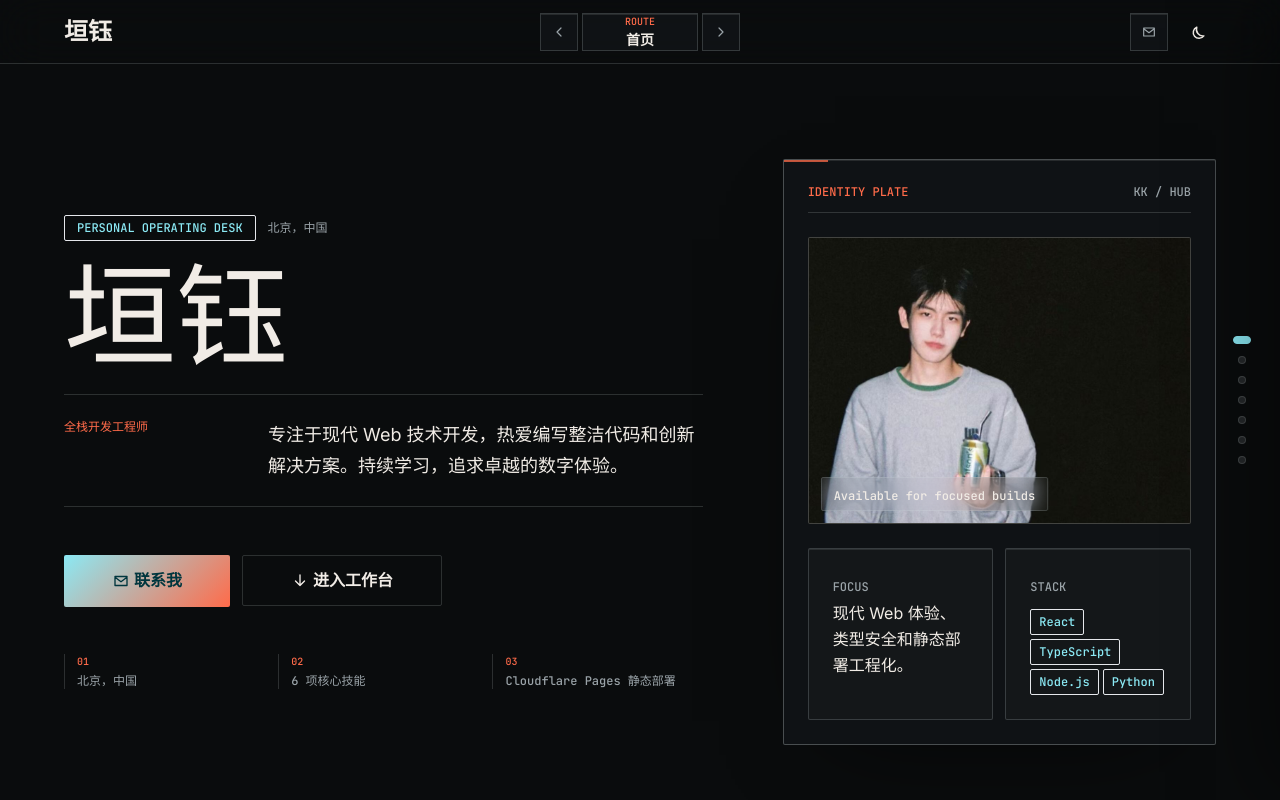
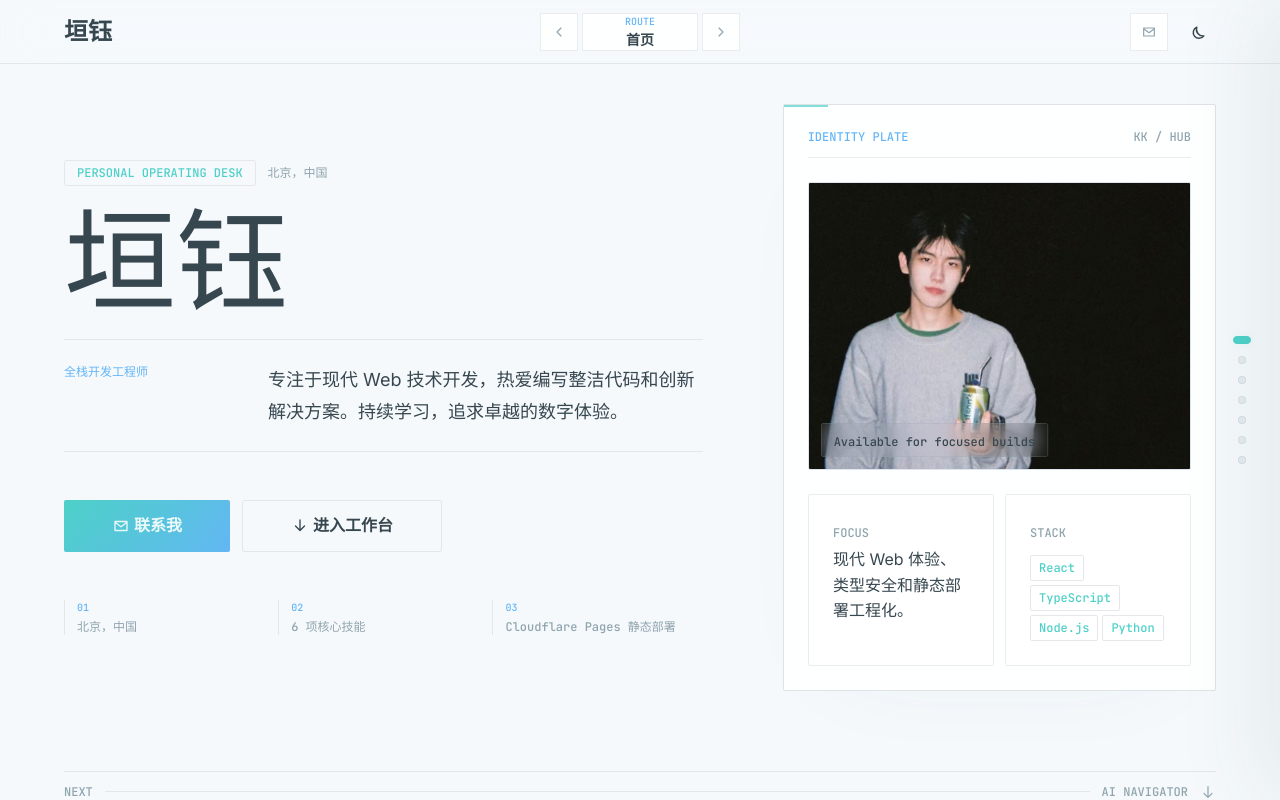
Before and after one commit to NicoAndSteven/kkhome, a React (Vite) app: page / in a window 1280 px wide. Built offline with nearby package versions, Linux system fonts and the light colour scheme; the HTML template or start-up script is replaced by a standard one.

Commit message:
style: replace color system with 海盐苏打 palette

```diff
--- a/src/components/Layout.tsx
+++ b/src/components/Layout.tsx
@@ -16,6 +16,18 @@ const Layout = ({ children, routeMode = false }: Props) => {
       const y = (e.clientY / window.innerHeight) * 100
       document.documentElement.style.setProperty('--mouse-x', `${x}%`)
       document.documentElement.style.setProperty('--mouse-y', `${y}%`)
+
+      // Subtle orb parallax based on mouse position
+      const orbs = document.querySelectorAll('.orb-glow')
+      orbs.forEach((orb) => {
+        const el = orb as HTMLElement
+        const speed = el.dataset.speed ? parseFloat(el.dataset.speed) : 0.02
+        const dx = (x - 50) * speed
+        const dy = (y - 50) * speed
+        el.style.setProperty('--orb-x', `${dx}px`)
+        el.style.setProperty('--orb-y', `${dy}px`)
+        el.style.transform = `translate(calc(var(--orb-x, 0px) + 0px), calc(var(--orb-y, 0px) + 0px))`
+      })
     }
 
     document.addEventListener('mousemove', handleMouseMove)
@@ -25,6 +37,9 @@ const Layout = ({ children, routeMode = false }: Props) => {
   return (
     <div className={`min-h-screen bg-background text-on-background selection:bg-primary selection:text-on-primary ${routeMode ? 'route-mode' : ''}`}>
       <div className="interactive-bg fixed top-0 left-0 w-screen h-screen -z-10" />
+      <div className="orb-glow orb-primary" data-speed="0.025" aria-hidden="true" />
+      <div className="orb-glow orb-secondary" data-speed="0.018" aria-hidden="true" />
+      <div className="orb-glow orb-ambient" data-speed="0.015" aria-hidden="true" />
 
       <div className="w-full">
         {children}
--- a/src/index.css
+++ b/src/index.css
@@ -4,173 +4,91 @@
 
 /* Editorial Engineering design system */
 
-/* CSS 变量 - 日间模式 (默认) */
+/* CSS 变量 - 海盐苏打配色 (日间模式) */
 :root {
     --mouse-x: 50%;
     --mouse-y: 50%;
 
     /* 核心颜色 */
-    --color-background: #f4f5f2;
-    --color-surface: #fcfcf8;
-    --color-surface-card: #ffffff;
-    --color-primary: #006c7a;
-    --color-secondary: #c2410c;
-    --color-text-muted: #687076;
-    --color-border-subtle: rgba(19, 24, 28, 0.18);
-    --color-glow-cyan: rgba(0, 108, 122, 0.16);
-    --color-glow-indigo: rgba(194, 65, 12, 0.08);
+    --color-background: #F5F9FC;
+    --color-surface: #FFFFFF;
+    --color-surface-card: #FFFFFF;
+    --color-primary: #4DD0C8;
+    --color-secondary: #64B5F6;
+    --color-text-muted: #90A4AE;
+    --color-border-subtle: rgba(144, 164, 174, 0.2);
+    --color-glow-primary: rgba(77, 208, 200, 0.10);
+    --color-glow-secondary: rgba(100, 181, 246, 0.08);
 
     /* Material Design 扩展颜色 */
-    --color-tertiary-fixed-dim: #d97706;
-    --color-on-primary-container: #0891b2;
-    --color-inverse-on-surface: #f5f5f0;
-    --color-surface-container: #f0f0f0;
-    --color-outline: #6b7280;
-    --color-on-primary: #ffffff;
-    --color-surface-container-lowest: #ebebeb;
-    --color-outline-variant: #d1d5db;
-    --color-error: #dc2626;
-    --color-secondary-fixed: #e0e7ff;
-    --color-on-secondary: #1e1b4b;
-    --color-surface-variant: #e5e5e5;
-    --color-surface-bright: #ffffff;
-    --color-on-secondary-fixed-variant: #4338ca;
-    --color-secondary-container: #c7d2fe;
-    --color-on-secondary-container: #312e81;
-    --color-primary-container: #cffafe;
-    --color-error-container: #fef2f2;
-    --color-on-secondary-fixed: #1e1b4b;
-    --color-on-error: #ffffff;
-    --color-primary-fixed-dim: #0891b2;
-    --color-on-primary-fixed: #083344;
-    --color-on-surface: #1a1a1a;
-    --color-primary-fixed: #a5f3fc;
-    --color-on-background: #1a1a1a;
-    --color-surface-tint: #0891b2;
-    --color-on-tertiary-container: #92400e;
-    --color-tertiary-fixed: #fef3c7;
-    --color-inverse-surface: #1a1a1a;
-    --color-surface-container-high: #e5e5e5;
-    --color-on-tertiary-fixed: #78350f;
-    --color-on-tertiary: #ffffff;
-    --color-on-error-container: #991b1b;
-    --color-inverse-primary: #22d3ee;
-    --color-surface-container-highest: #d4d4d4;
-    --color-on-surface-variant: #4b5563;
-    --color-surface-dim: #e5e5e5;
-    --color-tertiary-container: #fbbf24;
-    --color-on-tertiary-fixed-variant: #92400e;
-    --color-surface-container-low: #f0f0f0;
-    --color-secondary-fixed-dim: #a5b4fc;
-    --color-tertiary: #f59e0b;
-    --color-on-primary-fixed-variant: #0e7490;
+    --color-tertiary: #F06292;
+    --color-on-primary: #FFFFFF;
+    --color-on-surface: #37474F;
+    --color-on-background: #37474F;
+    --color-on-surface-variant: #607D8B;
+    --color-surface-container: #F0F6FE;
+    --color-error: #E57373;
+    --color-tertiary-fixed-dim: #F06292;
+    --color-on-primary-container: #4DD0C8;
+    --color-inverse-on-surface: #FFFFFF;
+    --color-surface-container-lowest: #F5F9FC;
+    --color-outline: #90A4AE;
+    --color-surface-container-low: #F0F6FE;
+    --color-outline-variant: #B0BEC5;
+    --color-secondary-fixed: #E3F2FD;
+    --color-on-secondary: #FFFFFF;
+    --color-surface-variant: #ECEFF1;
+    --color-surface-bright: #FFFFFF;
+    --color-on-secondary-fixed-variant: #64B5F6;
+    --color-secondary-container: #BBDEFB;
+    --color-on-secondary-container: #37474F;
+    --color-primary-container: #B2DFDB;
+    --color-error-container: #FFEBEE;
+    --color-on-secondary-fixed: #37474F;
+    --color-on-error: #FFFFFF;
+    --color-primary-fixed-dim: #4DD0C8;
+    --color-on-primary-fixed: #37474F;
+    --color-primary-fixed: #B2DFDB;
+    --color-surface-tint: #4DD0C8;
+    --color-on-tertiary-container: #F06292;
+    --color-tertiary-fixed: #FCE4EC;
+    --color-inverse-surface: #37474F;
+    --color-surface-container-high: #E3F2FD;
+    --color-on-tertiary-fixed: #F06292;
+    --color-on-tertiary: #FFFFFF;
+    --color-on-error-container: #E57373;
+    --color-inverse-primary: #4DD0C8;
+    --color-surface-container-highest: #B0BEC5;
+    --color-surface-dim: #E3F2FD;
+    --color-tertiary-container: #FCE4EC;
+    --color-on-tertiary-fixed-variant: #F06292;
+    --color-secondary-fixed-dim: #BBDEFB;
+    --color-on-primary-fixed-variant: #37474F;
+    --color-surface-variant: #ECEFF1;
 
     /* 组件级变量 */
-    --color-body-bg: #f4f5f2;
-    --color-body-text: #1a1a1a;
-    --color-interactive-bg-base: #f5f5f0;
-    --color-glass-bg: rgba(255, 255, 255, 0.86);
-    --color-glass-border: rgba(0, 0, 0, 0.1);
-    --color-glass-hover-border: rgba(8, 145, 178, 0.28);
-    --color-glass-shadow: rgba(0, 0, 0, 0.1);
-    --color-intro-bg: #f5f5f0;
-    --color-drawer-bg: rgba(255, 255, 255, 0.92);
-    --color-drawer-border: rgba(0, 0, 0, 0.1);
-    --color-drawer-shadow: rgba(0, 0, 0, 0.1);
-    --color-panel-bg: rgba(255, 255, 251, 0.94);
-    --color-panel-item-bg: rgba(252, 252, 248, 0.88);
-    --color-panel-border: rgba(19, 24, 28, 0.22);
-    --color-panel-border-strong: rgba(19, 24, 28, 0.34);
-    --color-panel-highlight: rgba(255, 255, 255, 0.88);
-    --color-panel-shadow: rgba(15, 23, 42, 0.18);
-    --color-panel-accent: rgba(194, 65, 12, 0.72);
-    --color-field-bg: rgba(244, 245, 242, 0.78);
-    --color-grid-line: rgba(19, 24, 28, 0.055);
+    --color-body-bg: #F5F9FC;
+    --color-body-text: #37474F;
+    --color-interactive-bg-base: #F5F9FC;
+    --color-glass-bg: rgba(255, 255, 255, 0.85);
+    --color-glass-border: rgba(144, 164, 174, 0.15);
+    --color-glass-hover-border: rgba(77, 208, 200, 0.3);
+    --color-glass-shadow: rgba(55, 71, 79, 0.06);
+    --color-intro-bg: #F0F6FE;
+    --color-drawer-bg: rgba(255, 255, 255, 0.95);
+    --color-drawer-border: rgba(144, 164, 174, 0.15);
+    --color-drawer-shadow: rgba(55, 71, 79, 0.08);
+    --color-panel-bg: rgba(255, 255, 255, 0.9);
+    --color-panel-item-bg: rgba(255, 255, 255, 0.85);
+    --color-panel-border: rgba(144, 164, 174, 0.2);
+    --color-panel-border-strong: rgba(144, 164, 174, 0.3);
+    --color-panel-highlight: rgba(255, 255, 255, 0.9);
+    --color-panel-shadow: rgba(55, 71, 79, 0.06);
+    --color-panel-accent: rgba(77, 208, 200, 0.7);
+    --color-field-bg: #F0F6FE;
+    --color-grid-line: rgba(144, 164, 174, 0.06);
 }
 
-/* CSS 变量 - 夜间模式 */
-:root.dark {
-    --mouse-x: 50%;
-    --mouse-y: 50%;
-
-    /* 核心颜色 */
-    --color-background: #0a0c0d;
-    --color-surface: #111416;
-    --color-surface-card: #15191b;
-    --color-primary: #8be9f4;
-    --color-secondary: #ff6b4a;
-    --color-text-muted: #9aa3a8;
-    --color-border-subtle: rgba(223, 232, 236, 0.16);
-    --color-glow-cyan: rgba(139, 233, 244, 0.12);
-    --color-glow-indigo: rgba(255, 107, 74, 0.08);
-
-    /* Material Design 扩展颜色 */
-    --color-tertiary-fixed-dim: #ffb957;
-    --color-on-primary-container: #005763;
-    --color-inverse-on-surface: #313030;
-    --color-surface-container: #24221f;
-    --color-outline: #859397;
-    --color-on-primary: #00363e;
-    --color-surface-container-lowest: #0e0e0e;
-    --color-outline-variant: #3c494c;
-    --color-error: #ffb4ab;
-    --color-secondary-fixed: #e1e0ff;
-    --color-on-secondary: #1000a9;
-    --color-surface-variant: #34312d;
-    --color-surface-bright: #3b3833;
-    --color-on-secondary-fixed-variant: #2f2ebe;
-    --color-secondary-container: #3131c0;
-    --color-on-secondary-container: #b0b2ff;
-    --color-primary-container: #22d3ee;
-    --color-error-container: #93000a;
-    --color-on-secondary-fixed: #07006c;
-    --color-on-error: #690005;
-    --color-primary-fixed-dim: #2fd9f4;
-    --color-on-primary-fixed: #001f25;
-    --color-on-surface: #f1ece6;
-    --color-primary-fixed: #a2eeff;
-    --color-on-background: #f1ece6;
-    --color-surface-tint: #2fd9f4;
-    --color-on-tertiary-container: #6e4600;
-    --color-tertiary-fixed: #ffddb5;
-    --color-inverse-surface: #e5e2e1;
-    --color-surface-container-high: #2a2a2a;
-    --color-on-tertiary-fixed: #2a1800;
-    --color-on-tertiary: #462b00;
-    --color-on-error-container: #ffdad6;
-    --color-inverse-primary: #006877;
-    --color-surface-container-highest: #353534;
-    --color-on-surface-variant: #c9c1b8;
-    --color-surface-dim: #131313;
-    --color-tertiary-container: #ffb13b;
-    --color-on-tertiary-fixed-variant: #643f00;
-    --color-surface-container-low: #1c1b1b;
-    --color-secondary-fixed-dim: #c0c1ff;
-    --color-tertiary: #ffd6a3;
-    --color-on-primary-fixed-variant: #004e5a;
-
-    /* 组件级变量 */
-    --color-body-bg: #0a0c0d;
-    --color-body-text: #f1ece6;
-    --color-interactive-bg-base: #0a0c0d;
-    --color-glass-bg: rgba(17, 20, 22, 0.9);
-    --color-glass-border: rgba(223, 232, 236, 0.13);
-    --color-glass-hover-border: rgba(138, 221, 236, 0.28);
-    --color-glass-shadow: rgba(0, 0, 0, 0.72);
-    --color-intro-bg: #080807;
-    --color-drawer-bg: rgba(19, 19, 19, 0.92);
-    --color-drawer-border: rgba(255, 255, 255, 0.1);
-    --color-drawer-shadow: rgba(0, 0, 0, 0.38);
-    --color-panel-bg: rgba(17, 20, 22, 0.92);
-    --color-panel-item-bg: rgba(21, 25, 27, 0.86);
-    --color-panel-border: rgba(223, 232, 236, 0.18);
-    --color-panel-border-strong: rgba(223, 232, 236, 0.28);
-    --color-panel-highlight: rgba(255, 255, 255, 0.1);
-    --color-panel-shadow: rgba(0, 0, 0, 0.86);
-    --color-panel-accent: rgba(255, 107, 74, 0.74);
-    --color-field-bg: rgba(10, 12, 13, 0.72);
-    --color-grid-line: rgba(223, 232, 236, 0.045);
-}
 
 /* Body 样式 */
 body {
@@ -195,23 +113,160 @@ html.intro-scroll-lock #root {
     width: 100vw;
     height: 100vh;
     z-index: -1;
+    overflow: hidden;
     background:
         linear-gradient(90deg, var(--color-grid-line) 1px, transparent 1px),
         linear-gradient(0deg, var(--color-grid-line) 1px, transparent 1px),
-        linear-gradient(115deg, var(--color-glow-indigo), transparent 34%),
-        linear-gradient(180deg, var(--color-glow-cyan), transparent 18%),
         var(--color-interactive-bg-base);
     background-size:
         88px 88px,
         88px 88px,
-        auto,
-        auto,
         auto;
     transition: background 0.3s ease;
 }
 
+/* Floating gradient orbs */
+.orb-glow {
+    position: fixed;
+    border-radius: 50%;
+    filter: blur(80px);
+    pointer-events: none;
+    z-index: -1;
+    will-change: transform;
+    transition: transform 0.5s ease;
+}
+
+.orb-primary {
+    width: min(520px, 60vw);
+    height: min(520px, 60vw);
+    background: var(--color-glow-primary);
+    top: -6%;
+    right: -8%;
+    animation: orb-float-primary 24s ease-in-out infinite;
+}
+
+.orb-secondary {
+    width: min(440px, 50vw);
+    height: min(440px, 50vw);
+    background: var(--color-glow-secondary);
+    bottom: -8%;
+    left: -6%;
+    animation: orb-float-secondary 28s ease-in-out infinite;
+}
+
+.orb-ambient {
+    width: min(360px, 40vw);
+    height: min(360px, 40vw);
+    background: radial-gradient(circle, var(--color-glow-primary) 0%, transparent 70%);
+    opacity: 0.5;
+    top: 40%;
+    left: 50%;
+    animation: orb-float-ambient 32s ease-in-out infinite;
+}
+
+@keyframes orb-float-primary {
+    0%, 100% { transform: translate(0, 0) scale(1); }
+    25% { transform: translate(40px, 30px) scale(1.08); }
+    50% { transform: translate(-20px, 60px) scale(0.92); }
+    75% { transform: translate(30px, -20px) scale(1.04); }
+}
+
+@keyframes orb-float-secondary {
+    0%, 100% { transform: translate(0, 0) scale(1); }
+    25% { transform: translate(-30px, -40px) scale(1.06); }
+    50% { transform: translate(20px, -60px) scale(0.94); }
+    75% { transform: translate(-40px, 10px) scale(1.02); }
+}
+
+@keyframes orb-float-ambient {
+    0%, 100% { transform: translate(-50%, -50%) scale(1); opacity: 0.4; }
+    50% { transform: translate(-40%, -40%) scale(1.15); opacity: 0.6; }
+}
+
 .transition-premium {
     transition: all 280ms cubic-bezier(0.16, 1, 0.3, 1);
+}
+
+/* Pulse ring - for live/active indicators */
+.pulse-dot {
+    width: 8px;
+    height: 8px;
+    border-radius: 50%;
+    background: var(--color-primary);
+    position: relative;
+}
+
+.pulse-dot::after {
+    content: '';
+    position: absolute;
+    inset: -3px;
+    border-radius: 50%;
+    border: 1.5px solid var(--color-primary);
+    opacity: 0.6;
+    animation: pulse-ring 2.4s cubic-bezier(0.16, 1, 0.3, 1) infinite;
+}
+
+@keyframes pulse-ring {
+    0% { transform: scale(1); opacity: 0.6; }
+    50% { transform: scale(1.6); opacity: 0.15; }
+    100% { transform: scale(2); opacity: 0; }
+}
+
+/* Gentle float */
+.float-gentle {
+    animation: float-gentle 4.8s ease-in-out infinite;
+}
+
+@keyframes float-gentle {
+    0%, 100% { transform: translateY(0); }
+    50% { transform: translateY(-6px); }
+}
+
+/* Skeleton shimmer for loading states */
+.skeleton-shimmer {
+    background: linear-gradient(
+        90deg,
+        var(--color-surface) 25%,
+        var(--color-surface-container) 50%,
+        var(--color-surface) 75%
+    );
+    background-size: 200% 100%;
+    animation: skeleton-shimmer 1.8s ease-in-out infinite;
+    border-radius: 4px;
+}
+
+@keyframes skeleton-shimmer {
+    0% { background-position: 200% 0; }
+    100% { background-position: -200% 0; }
+}
+
+/* Shimmer sweep for CTA buttons */
+.shimmer-btn {
+    position: relative;
+    contain: paint;
+    overflow: hidden;
+}
+
+.shimmer-btn::after {
+    content: '';
+    position: absolute;
+    inset: 0;
+    background: linear-gradient(
+        90deg,
+        transparent 0%,
+        rgba(77, 208, 200, 0.10) 30%,
+        rgba(77, 208, 200, 0.15) 50%,
+        rgba(77, 208, 200, 0.10) 70%,
+        transparent 100%
+    );
+    background-size: 200% 100%;
+    animation: shimmer-sweep 3.2s ease-in-out infinite;
+    pointer-events: none;
+}
+
+@keyframes shimmer-sweep {
+    0% { background-position: 200% 0; }
+    100% { background-position: -200% 0; }
 }
 
 .route-mode {
@@ -270,9 +325,10 @@ html.intro-scroll-lock #root {
 }
 
 .glass:hover {
-    transform: translateY(-2px);
+    transform: translateY(-3px);
     border-color: var(--color-glass-hover-border);
-    box-shadow: 0 18px 48px -32px var(--color-glass-shadow);
+    box-shadow: 0 24px 64px -40px var(--color-glass-shadow),
+                0 0 0 1px var(--color-glass-hover-border);
 }
 
 .surface-panel,
@@ -319,6 +375,17 @@ html.intro-scroll-lock #root {
 .surface-item {
     background: var(--color-panel-item-bg);
     box-shadow: inset 0 1px 0 var(--color-panel-highlight);
+    transition: transform 320ms cubic-bezier(0.16, 1, 0.3, 1),
+                border-color 320ms cubic-bezier(0.16, 1, 0.3, 1),
+                box-shadow 320ms cubic-bezier(0.16, 1, 0.3, 1);
+    will-change: transform;
+}
+
+.surface-item:hover {
+    transform: translateY(-3px);
+    border-color: var(--color-primary);
+    box-shadow: 0 12px 40px -20px var(--color-panel-shadow),
+                0 0 0 1px var(--color-glow-primary);
 }
 
 .surface-action {
@@ -366,7 +433,7 @@ html.intro-scroll-lock #root {
     place-items: center;
     overflow: hidden;
     background:
-        linear-gradient(90deg, transparent 0%, var(--color-glow-indigo) 50%, transparent 100%),
+        linear-gradient(90deg, transparent 0%, var(--color-glow-secondary) 50%, transparent 100%),
         var(--color-intro-bg);
     animation: intro-stage-exit var(--intro-duration) cubic-bezier(0.16, 1, 0.3, 1) forwards;
 }
@@ -376,8 +443,8 @@ html.intro-scroll-lock #root {
     inset: -1px;
     opacity: 0;
     background-image:
-        linear-gradient(var(--color-glow-cyan) 1px, transparent 1px),
-        linear-gradient(90deg, var(--color-glow-cyan) 1px, transparent 1px);
+        linear-gradient(var(--color-glow-primary) 1px, transparent 1px),
+        linear-gradient(90deg, var(--color-glow-primary) 1px, transparent 1px);
     background-size: 64px 64px;
     mask-image: radial-gradient(circle at center, black 0%, black 36%, transparent 72%);
     animation: intro-grid-rise 1100ms cubic-bezier(0.16, 1, 0.3, 1) forwards;
@@ -391,7 +458,7 @@ html.intro-scroll-lock #root {
     height: 1px;
     opacity: 0;
     background: linear-gradient(90deg, transparent, var(--color-primary), transparent);
-    box-shadow: 0 0 24px var(--color-glow-cyan);
+    box-shadow: 0 0 24px var(--color-glow-primary);
     transform: translate(-50%, -50%) scaleX(0);
     transform-origin: center;
     animation: intro-scan 960ms cubic-bezier(0.16, 1, 0.3, 1) 280ms forwards;
@@ -417,7 +484,7 @@ html.intro-scroll-lock #root {
 .intro-ring-outer {
     inset: 0;
     border: 1px solid var(--color-glass-hover-border);
-    box-shadow: 0 0 42px var(--color-glow-cyan);
+    box-shadow: 0 0 42px var(--color-glow-primary);
     animation: intro-ring-pulse 1500ms cubic-bezier(0.16, 1, 0.3, 1) 900ms forwards;
 }
 
@@ -550,7 +617,7 @@ html.intro-scroll-lock #root {
         linear-gradient(90deg, transparent, var(--color-panel-border), transparent),
         linear-gradient(180deg, rgba(255, 255, 255, 0.04), transparent 22%, transparent 78%, rgba(255, 255, 255, 0.03));
     opacity: 0.72;
-    box-shadow: 0 0 42px -24px var(--color-glow-cyan);
+    box-shadow: 0 0 42px -24px var(--color-glow-primary);
     transform: translateX(-50%) translateZ(-620px) rotateX(70deg) translateY(18%) scale(1.22);
     transform-origin: center;
 }
@@ -562,7 +629,7 @@ html.intro-scroll-lock #root {
     z-index: -1;
     border: 1px solid var(--color-panel-border-strong);
     background:
-        linear-gradient(90deg, transparent, var(--color-glow-cyan), transparent),
+        linear-gradient(90deg, transparent, var(--color-glow-primary), transparent),
         rgba(0, 0, 0, 0.05);
     opacity: 0.64;
     transform: translateZ(-420px) scale(0.68);
@@ -574,7 +641,7 @@ html.intro-scroll-lock #root {
     pointer-events: none;
     border: 1px solid var(--color-panel-border-strong);
     background:
-        linear-gradient(90deg, transparent, var(--color-glow-cyan), transparent),
+        linear-gradient(90deg, transparent, var(--color-glow-primary), transparent),
         linear-gradient(180deg, rgba(255, 255, 255, 0.035), transparent);
     transform-origin: center;
 }
@@ -584,7 +651,7 @@ html.intro-scroll-lock #root {
     opacity: 0.58;
     filter: blur(2px);
     transform: translateZ(-680px) scale(0.56);
-    box-shadow: 0 0 56px -30px var(--color-glow-cyan);
+    box-shadow: 0 0 56px -30px var(--color-glow-primary);
     animation: route-depth-far-in 760ms cubic-bezier(0.16, 1, 0.3, 1) both;
 }
 
@@ -612,7 +679,7 @@ html.intro-scroll-lock #root {
     opacity: 0.82;
     box-shadow:
         inset 0 0 0 1px var(--color-border-subtle),
-        0 0 54px -36px var(--color-glow-cyan);
+        0 0 54px -36px var(--color-glow-primary);
     transform: translateZ(-300px) scale(0.82);
 }
 
@@ -621,7 +688,7 @@ html.intro-scroll-lock #root {
     pointer-events: none;
     border: 1px solid var(--color-panel-border-strong);
     background:
-        linear-gradient(90deg, transparent, var(--color-glow-cyan), transparent),
+        linear-gradient(90deg, transparent, var(--color-glow-primary), transparent),
         linear-gradient(180deg, rgba(255, 255, 255, 0.05), transparent 42%);
     transform-origin: 50% 54%;
 }
@@ -632,7 +699,7 @@ html.intro-scroll-lock #root {
     filter: blur(2px);
     box-shadow:
         0 0 0 24px rgba(139, 233, 244, 0.018),
-        0 0 80px -46px var(--color-glow-cyan);
+        0 0 80px -46px var(--color-glow-primary);
     transform: translateZ(-760px) scale(0.58);
     animation: route-depth-far-in 820ms cubic-bezier(0.16, 1, 0.3, 1) both;
 }
@@ -643,7 +710,7 @@ html.intro-scroll-lock #root {
     filter: blur(0.5px);
     box-shadow:
         0 0 0 14px rgba(139, 233, 244, 0.022),
-        0 0 72px -42px var(--color-glow-cyan);
+        0 0 72px -42px var(--color-glow-primary);
     transform: translateZ(-420px) scale(0.74);
     animation: route-depth-mid-in 780ms cubic-bezier(0.16, 1, 0.3, 1) both;
 }
@@ -662,7 +729,7 @@ html.intro-scroll-lock #root {
     box-shadow:
         inset 0 1px 0 var(--color-panel-highlight),
         0 56px 150px -72px var(--color-panel-shadow),
-        0 22px 96px -48px var(--color-glow-cyan),
+        0 22px 96px -48px var(--color-glow-primary),
         0 0 0 1px rgba(255, 255, 255, 0.02);
     transform-origin: 50% 58%;
     animation: route-camera-in 760ms cubic-bezier(0.16, 1, 0.3, 1) both;
@@ -687,7 +754,7 @@ html.intro-scroll-lock #root {
     width: 72px;
     height: 2px;
     background: var(--color-primary);
-    box-shadow: 0 0 24px var(--color-glow-cyan);
+    box-shadow: 0 0 24px var(--color-glow-primary);
 }
 
 .route-frame > * {
@@ -759,6 +826,16 @@ html.intro-scroll-lock #root {
     background: var(--color-primary);
     border-color: var(--color-primary);
     transform: translateX(-5px);
+}
+
+.progress-dot.active {
+    box-shadow: 0 0 12px var(--color-glow-primary);
+    animation: dot-pulse 2.4s ease-in-out infinite;
+}
+
+@keyframes dot-pulse {
+    0%, 100% { box-shadow: 0 0 8px var(--color-glow-primary); }
+    50% { box-shadow: 0 0 20px var(--color-glow-primary); }
 }
 
 .drawer-layer {
@@ -853,7 +930,7 @@ html.intro-scroll-lock #root {
     }
 }
 
-@media (max-height: 820px) {
+@media (max-height: 720px) {
     .home-next-link {
         display: none !important;
     }
@@ -936,6 +1013,12 @@ html.intro-scroll-lock #root {
     }
 }
 
+/* MiniPlayer 波形动画 */
+@keyframes mini-bar {
+    0% { height: 4px; }
+    100% { height: 16px; }
+}
+
 @keyframes route-camera-in {
     0% {
         opacity: 0;
@@ -998,34 +1081,19 @@ html.intro-scroll-lock #root {
     }
 }
 
-/* Reveal Animation - reveal 动画 */
+/* Reveal Animation - spring-like, staggered */
 .reveal {
     opacity: 0;
-    transform: translateY(20px);
-    transition: all 800ms cubic-bezier(0.4, 0, 0.2, 1);
+    transform: translateY(24px) scale(0.98);
+    transition: all 700ms cubic-bezier(0.16, 1, 0.3, 1);
 }
 
 .reveal.active {
     opacity: 1;
-    transform: translateY(0);
+    transform: translateY(0) scale(1);
 }
 
-/* Shimmer Effect for Buttons - shimmer 动画按钮 */
-.shimmer-btn {
-    position: relative;
-    contain: paint;
-    overflow: hidden;
-}
-
-.shimmer-btn::after {
-    content: none;
-}
-
-@keyframes shimmer {
-    0% { transform: translateX(-120%); }
-    20% { transform: translateX(120%); }
-    100% { transform: translateX(120%); }
-}
+/* Shimmer is now defined in the micro-interactions section above */
 
 @media (prefers-reduced-motion: no-preference) {
     .nav-link {
```
